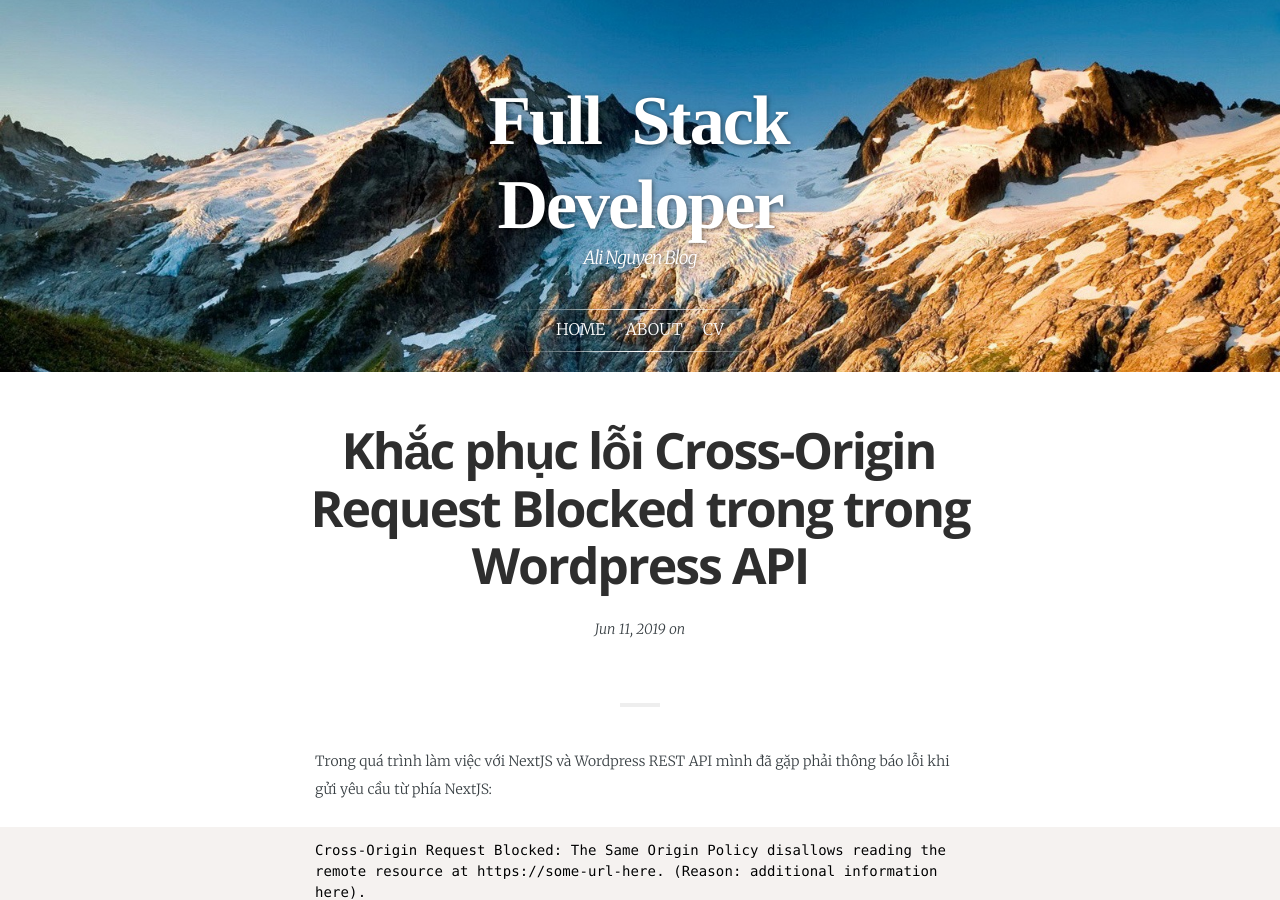
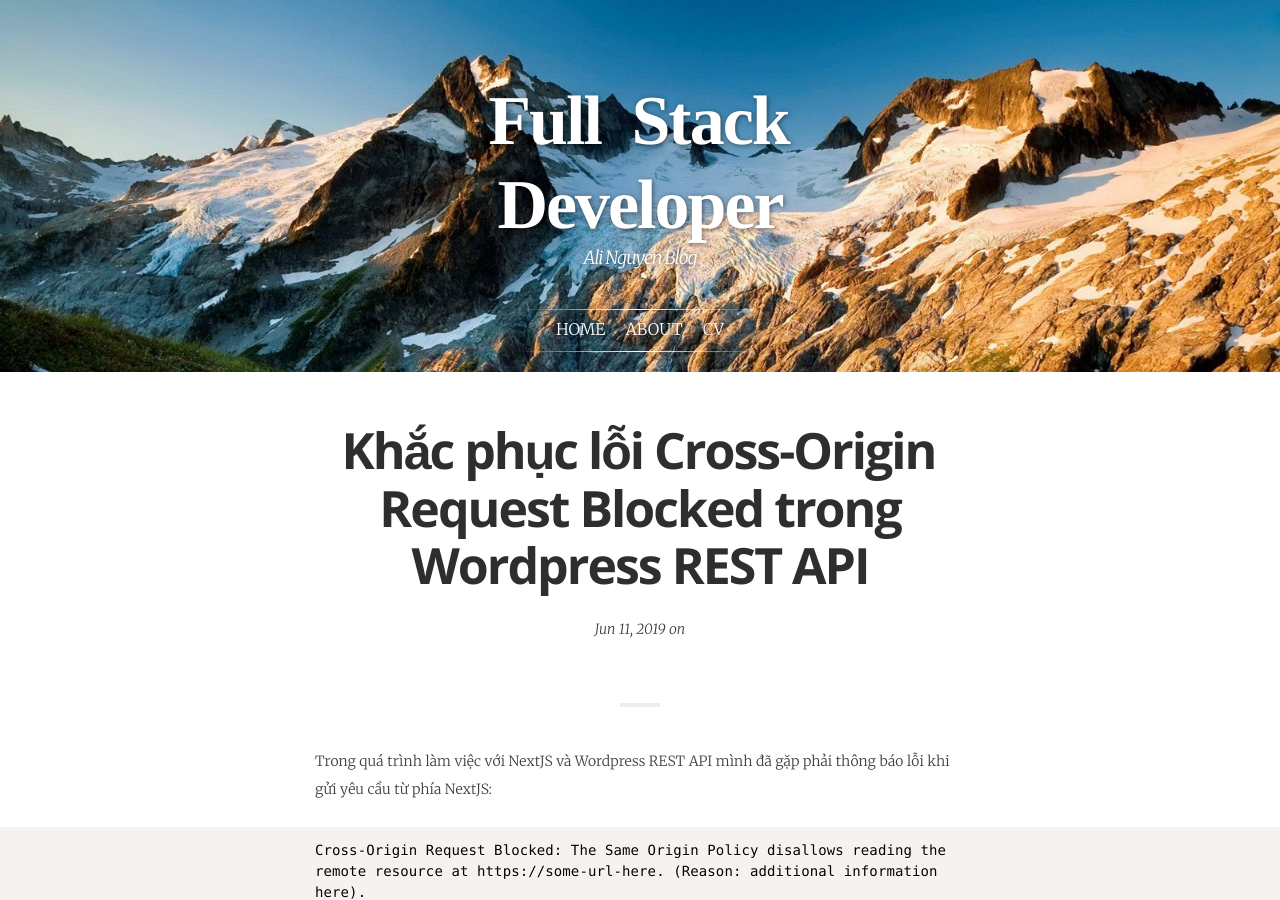
Before and after one commit to tanngoc93/tanngoc93.github.io, a Jekyll site: the page built from _posts/2019-06-12-allow-all-cross-origin-requests to-your-WordPress-site's-REST-API.md, in a window 1280 px wide and 900 px high. Built offline with Jekyll 4.4.1, drawn with Linux system fonts in a browser that asks for light colours; some web fonts are replaced.

Commit message:
Update 2019-06-12-allow-all-cross-origin-requests to-your-WordPress-site's-REST-API.md

```diff
--- a/_posts/2019-06-12-allow-all-cross-origin-requests to-your-WordPress-site's-REST-API.md
+++ b/_posts/2019-06-12-allow-all-cross-origin-requests to-your-WordPress-site's-REST-API.md
@@ -1,6 +1,6 @@
 ---
-title:             "Khắc phục lỗi Cross-Origin Request Blocked trong trong Wordpress API"
-menutitle:         "Khắc phục lỗi Cross-Origin Request Blocked trong trong Wordpress API"
+title:             "Khắc phục lỗi Cross-Origin Request Blocked trong Wordpress REST API"
+menutitle:         "Khắc phục lỗi Cross-Origin Request Blocked trong Wordpress REST API"
 date:              2019-06-12 00:00:00 +0700
 category:          Dev Stories
 author:            ngocnt
```
